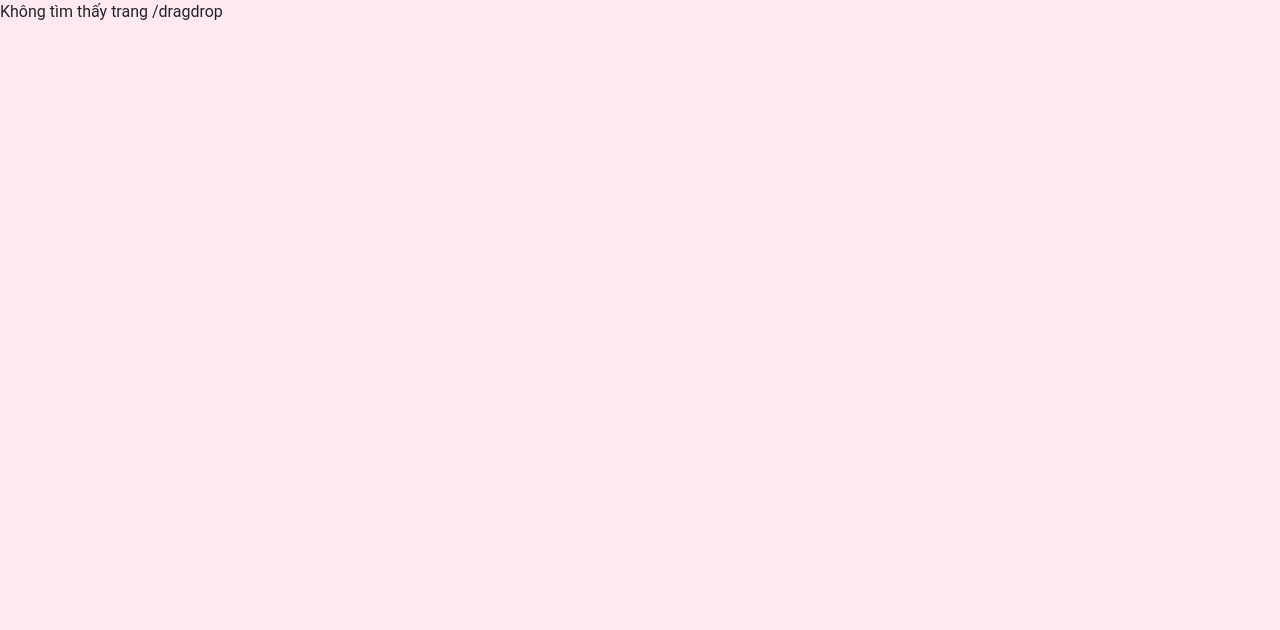
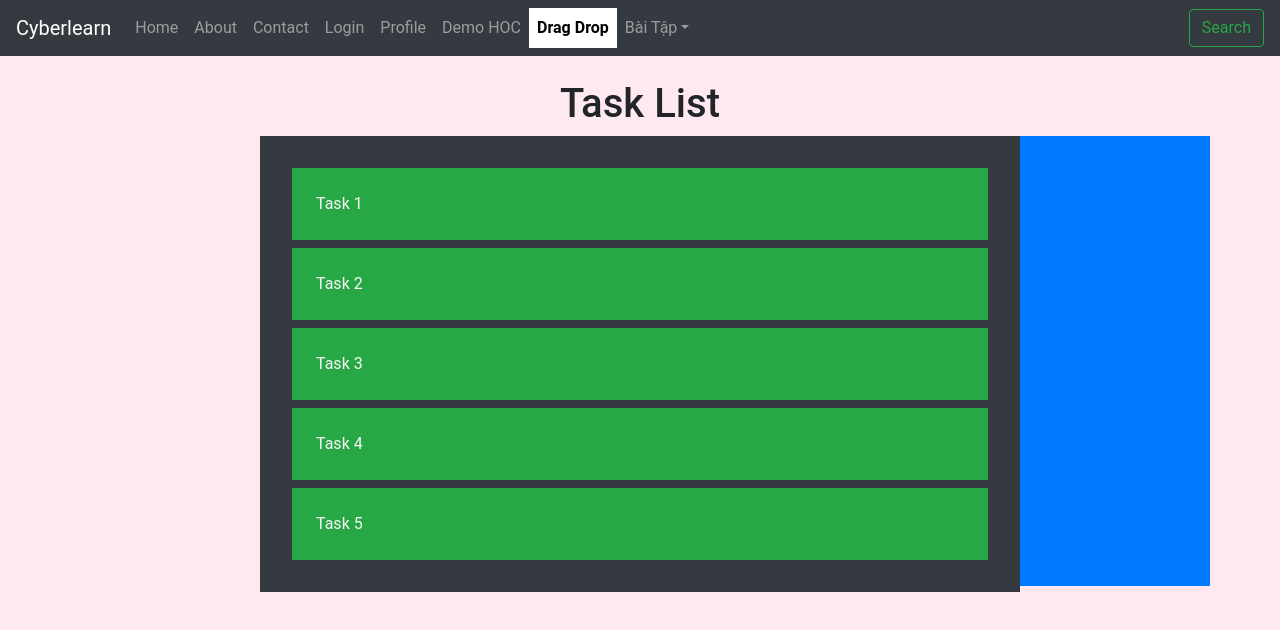
Before and after one commit to thanhdat24/react_04, a React (Create React App) app: page /dragdrop in a window 1280 px wide. Shown: the top 630 px of the page. Built offline with nearby package versions, Linux system fonts and the light colour scheme.

Commit message:
Update DemoDragDrop

```diff
--- a/package.json
+++ b/package.json
@@ -10,6 +10,7 @@
     "axios": "^0.21.1",
     "node-sass": "^6.0.1",
     "react": "^17.0.2",
+    "react-beautiful-dnd": "^13.1.0",
     "react-dom": "^17.0.2",
     "react-redux": "^7.2.4",
     "react-router-dom": "^5.2.0",
--- a/src/App.js
+++ b/src/App.js
@@ -19,6 +19,7 @@ import ToDoListRCC from "./pages/ToDoList/ToDoListRCC";
 import ToDoListRFC from "./pages/ToDoList/ToDoListRFC";
 import ToDoListRedux from "./pages/ToDoList/ToDoListRedux";
 import ToDoListSaga from "./pages/ToDoListSaga/ToDoListSaga";
+import DemoDragDrop from "./pages/DemoDragDrop/DemoDragDrop";
 
 function App() {
   return (
@@ -26,20 +27,10 @@ function App() {
       <Modal />
       <LoadingComponent />
       <Switch>
-        {/* <Route
-          exact
-          path="/home"
-          render={(propsRoute) => {
-            return (
-              <div>
-                <Header />
-                <Home />
-              </div>
-            );
-          }}
-        /> */}
         <HomeTemplate path="/home" exact Component={Home} />
         <HomeTemplate path="/about" exact Component={About} />
+        <HomeTemplate path="/dragdrop" exact Component={DemoDragDrop} />
+
         <Route
           exact
           path="/contact"
--- a/src/components/Home/Header/Header.js
+++ b/src/components/Home/Header/Header.js
@@ -81,6 +81,16 @@ export default function Header(props) {
                 Demo HOC
               </NavLink>
             </li>
+            <li className="nav-item">
+              <NavLink
+                activeStyle={{ fontWeight: "bold" }}
+                activeClassName="activeNavItem"
+                className="nav-link"
+                to="/dragdrop"
+              >
+                Drag Drop
+              </NavLink>
+            </li>
             <li className="nav-item dropdown">
               <a
                 className="nav-link dropdown-toggle"
--- /dev/null
+++ b/src/pages/DemoDragDrop/DemoDragDrop.css
@@ -0,0 +1,3 @@
+.dragTag {
+  opacity: 0;
+}
--- /dev/null
+++ b/src/pages/DemoDragDrop/DemoDragDrop.js
@@ -0,0 +1,104 @@
+import React, { useRef, useState } from "react";
+import "./DemoDragDrop.css";
+import { useSpring, animated } from "react-spring";
+const defaultValue = [
+  { id: 1, taskName: "Task 1" },
+  { id: 2, taskName: "Task 2" },
+  { id: 3, taskName: "Task 3" },
+  { id: 4, taskName: "Task 4" },
+  { id: 5, taskName: "Task 5" },
+];
+export default function DemoDragDrop(props) {
+  const [taskList, setTaskList] = useState(defaultValue);
+  const tagDrag = useRef({});
+  const tagDragEnter = useRef({});
+
+  // Animation usePring
+  const [propsSpring, set, stop] = useSpring(() => ({
+    from: {
+      bottom: -25,
+    },
+    to: {
+      bottom: 0,
+    },
+    config: { duration: 250 },
+    reset: true,
+  }));
+  const handleDragStart = (e, task, index) => {
+    console.log("tag", e.target);
+    console.log("task", task);
+    // Lưu lại giá trị của task đang drag
+    tagDrag.current = task;
+  };
+  const handleDragEnter = (e, taskDragEnter, index) => {
+    // console.log("tag", e.target);
+    // console.log("task", task);
+    set({ bottom: 0 });
+    // Lưu lại giá trị của task kéo được kéo ngang qua
+    tagDragEnter.current = taskDragEnter;
+    let taskListUpdate = [...taskList];
+
+    // Lấy ra index thằng đang kéo
+    let indexDragTag = taskListUpdate.findIndex(
+      (task) => task.id === tagDrag.current.id
+    );
+
+    // Lấy ra index thằng bị kéo qua
+    let indexDragEnter = taskListUpdate.findIndex(
+      (task) => task.id === taskDragEnter.id
+    );
+
+    let temp = taskListUpdate[indexDragTag];
+    taskListUpdate[indexDragTag] = taskListUpdate[indexDragEnter];
+    taskListUpdate[indexDragEnter] = temp;
+    setTaskList(taskListUpdate);
+  };
+  const handleDragOver = (e) => {
+    // console.log("DrapOver", e.target);
+  };
+  const handleDragEnd = (e) => {};
+  const handleDragDrop = (e) => {
+    console.log("DrapDrop", e.target);
+  };
+  return (
+    <div
+      className="container"
+      onDragOver={(e) => {
+        e.stopPropagation();
+        e.preventDefault();
+      }}
+      onDrop={(e) => {
+        console.log("DrapEnd", e.target);
+        tagDrag.current = {};
+
+        setTaskList([...taskList]);
+      }}
+    >
+      <h1 className="text-center mt-4">Task List</h1>
+      <div className="row">
+        <div className="col-2"></div>
+        <div className="col-8 bg-dark text-light p-4">
+          {taskList.map((task, index) => {
+            let cssDragTag = task.id === tagDrag.current.id ? "dragTag" : "";
+
+            return (
+              <div
+                onDragStart={(e) => {
+                  handleDragStart(e, task, index);
+                }}
+                onDragEnd={handleDragEnd}
+                onDragEnter={(e) => handleDragEnter(e, task, index)}
+                draggable
+                key={index}
+                className={`bg-success p-4 m-2 ${cssDragTag}`}
+              >
+                {task.taskName}
+              </div>
+            );
+          })}
+        </div>
+        <div className="col-2 bg-primary" style={{ height: "450px" }}></div>
+      </div>
+    </div>
+  );
+}
```
Also changed, not shown: 1 other file (tests, documents, lock files or other folders).
